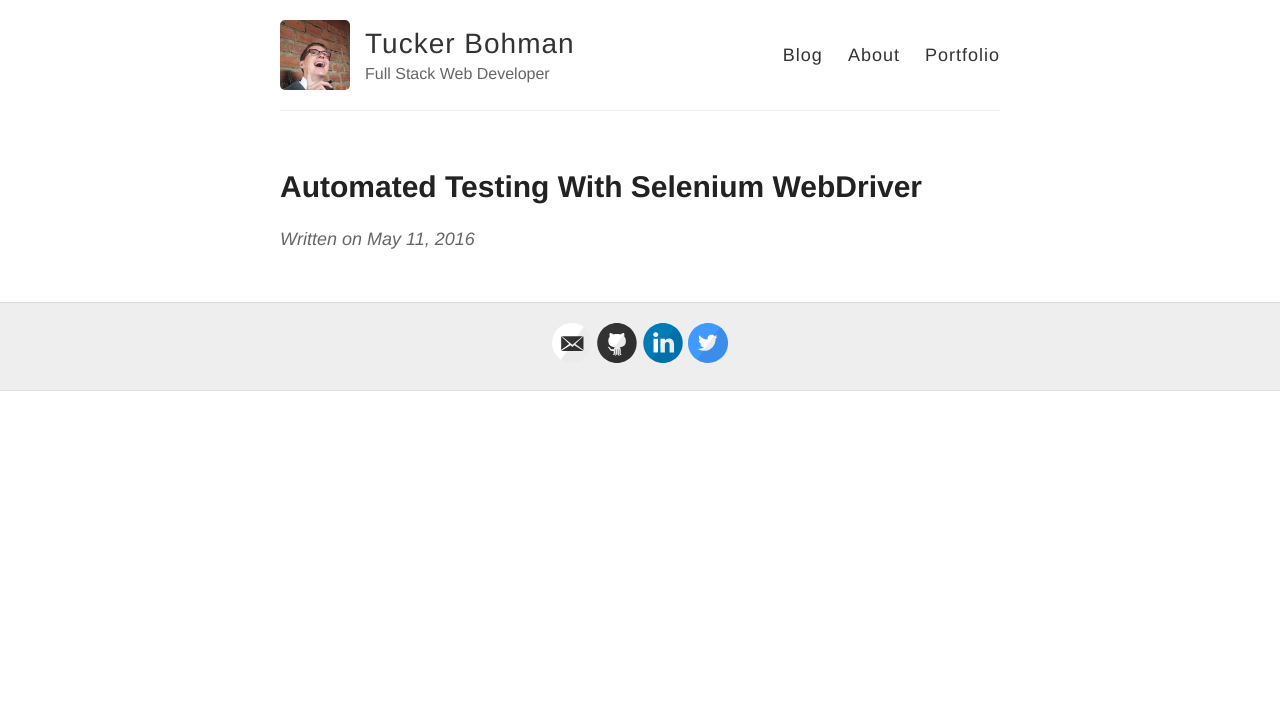
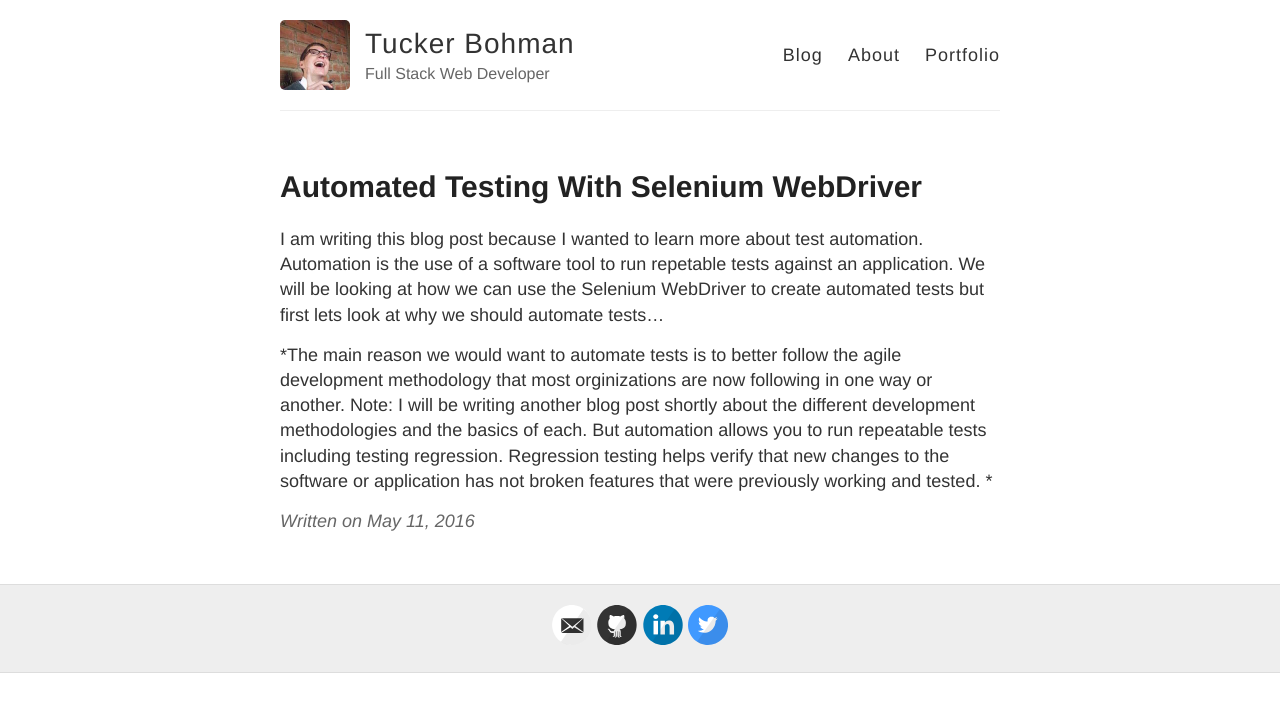
Before and after one commit to tuckerbohman5/tuckerbohman5.github.io, a Jekyll site: the page built from _posts/2016-5-11-Automated-Testing-With-Selenium-WebDriver.md, in a window 1280 px wide. Shown: the top 712 px of the page. Built offline with Jekyll 4.4.1, drawn with Linux system fonts in a browser that asks for light colours.

```diff
--- a/_posts/2016-5-11-Automated-Testing-With-Selenium-WebDriver.md
+++ b/_posts/2016-5-11-Automated-Testing-With-Selenium-WebDriver.md
@@ -2,3 +2,8 @@
 layout: post
 title: Automated Testing With Selenium WebDriver
 ---
+
+I am writing this blog post because I wanted to learn more about test automation. Automation is the use of a software tool to run repetable tests against an application. We will be looking at how we can use the Selenium WebDriver to create automated tests but first lets look at why we should automate tests...
+
+*The main reason we would want to automate tests is to better follow the agile development methodology that most orginizations are now following in one way or another. Note: I will be writing another blog post shortly about the different development methodologies and the basics of each. But automation allows you to run repeatable tests including testing regression. Regression testing helps verify that new changes to the software or application has not broken features that were previously working and tested.
+*
```
